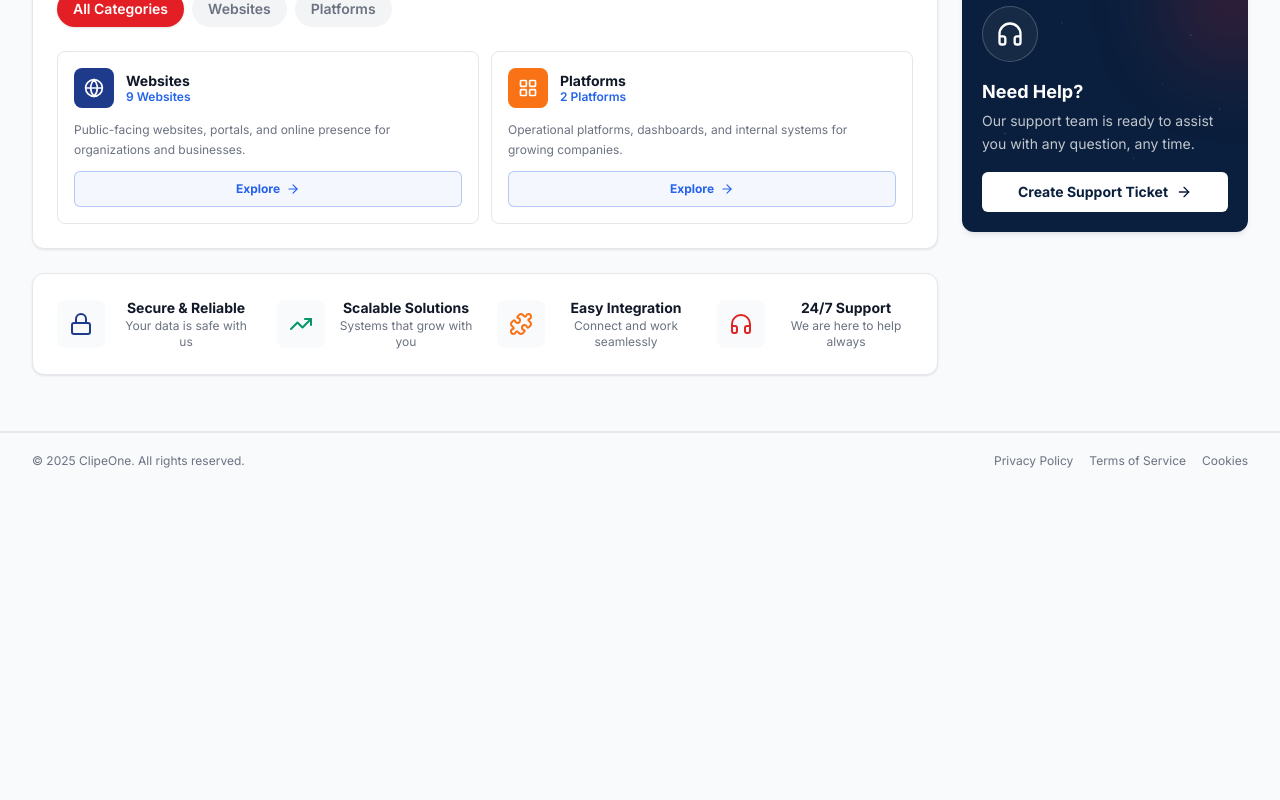
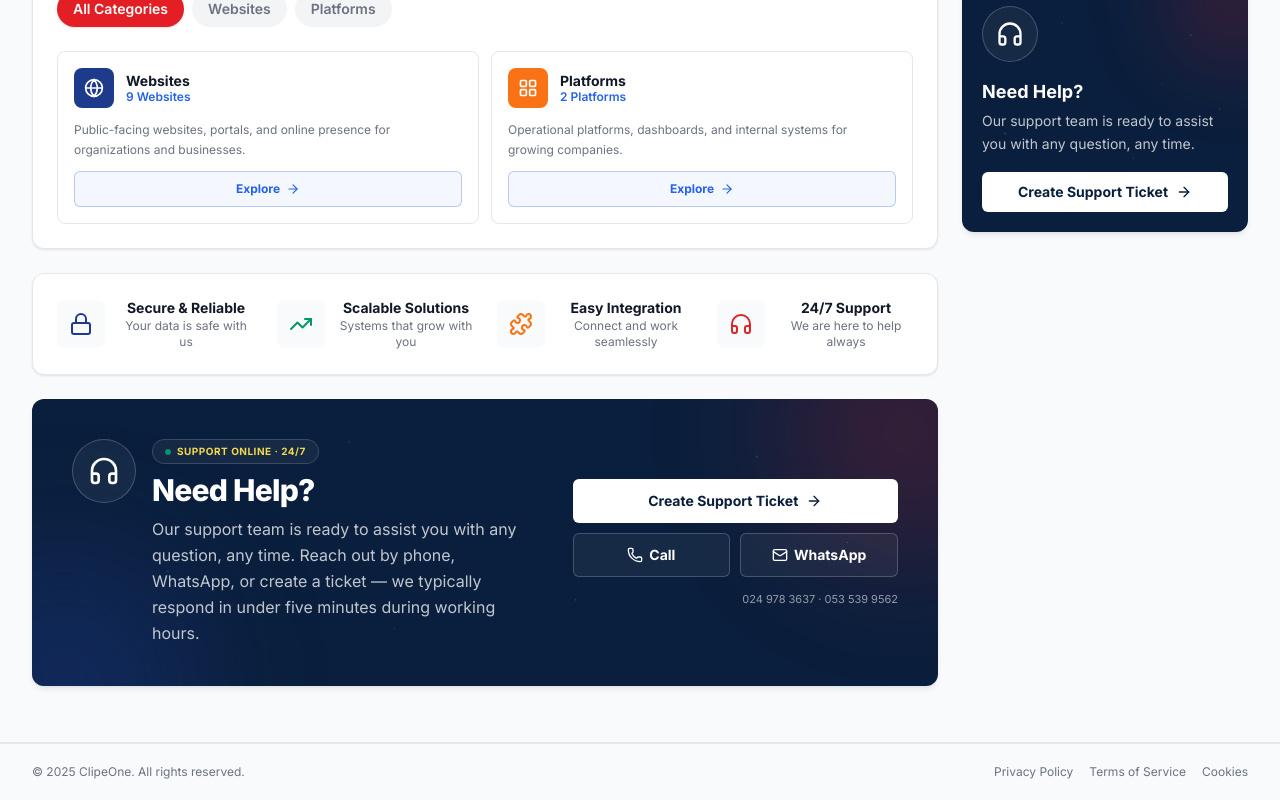
Before and after one commit to lilromeo2290/clipeone_platform, a Next.js app: page / in a window 1280 px wide. Shown: the part 1186-1986 px from the top of the page. Before the commit the page ends 1675 px from the top, so only its background shows below. Built offline with nearby package versions, Linux system fonts and the light colour scheme.

Commit message:
auto: 2026-09-03 23:21:40 — M  src/app/page.tsx|

```diff
--- a/src/app/page.tsx
+++ b/src/app/page.tsx
@@ -7,6 +7,7 @@ import { ExploreApplications } from "@/components/clipeone/explore-applications"
 import { TrustBar } from "@/components/clipeone/trust-bar";
 import { Sidebar } from "@/components/clipeone/sidebar";
 import { AppFooter } from "@/components/clipeone/app-footer";
+import { NeedHelpBanner } from "@/components/clipeone/need-help-banner";
 
 export default function Home() {
   return (
@@ -22,6 +23,7 @@ export default function Home() {
               <MyApplications />
               <ExploreApplications />
               <TrustBar />
+              <NeedHelpBanner />
             </div>
 
             {/* Right sidebar */}
```
